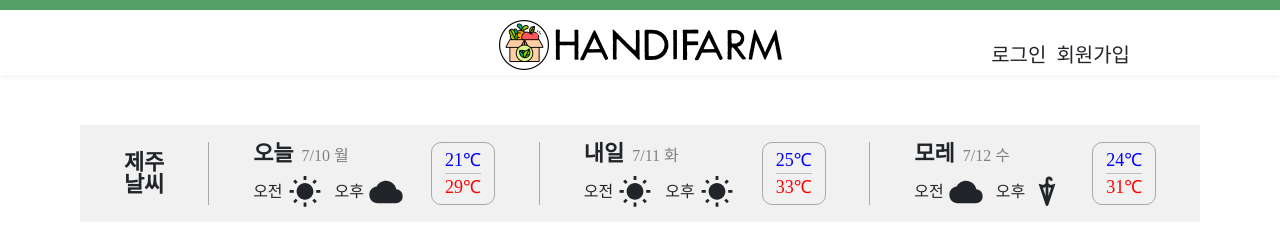
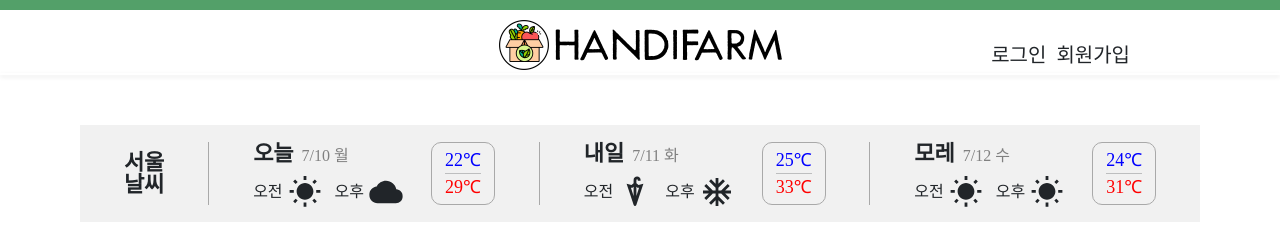
Before and after one commit to 1roo/handifarm-frontend, a React (Create React App) app: page /weather in a window 1280 px wide. Shown: the top 246 px of the page. Built offline with nearby package versions, Linux system fonts and the light colour scheme; no server answers; a web font is replaced by a local one.

Commit message:
230720 아이콘 출력을 위한 부단한 노력을 했으나 결과는 미미함

```diff
--- a/src/components/todayInfo/Weather.js
+++ b/src/components/todayInfo/Weather.js
@@ -10,6 +10,17 @@ import AcUnitIcon from '@mui/icons-material/AcUnit';      //날씨 눈
 // mui 아이콘 > 끝!
 import { json } from "react-router-dom";
 import { ENCODING_KEY, WMCODE_KEY } from '../../config/key-config';
+
+
+
+
+/*
+  할 일...
+  1. 아이콘 출력하기 (날씨에 따라 1~4로 구분해서 배열을 만들어놨으나 출력이 어려움...)
+  2. 데이터 한번만 불러와서 저장하게 하기 (지금 렌더링 한 번당 배열을 1200개 불어옴)
+  3. .........디자인과 출력 기타 등등 페이지 완성 필요
+*/
+
 
 
 const Weather = () => {
@@ -90,11 +101,11 @@ const Weather = () => {
       }
     });
 
-    // 사흘간 날씨 구하기 (12시 정오 기준)
+    // 사흘간 날씨 구하기 (오전 오후 6시 기준)
     const skys = itemList.filter(it => it.category == 'SKY' && (it.fcstTime == '0600' || it.fcstTime == '1800' ))
     const skyCode = skys.map(it => it.fcstValue);
 
-    //사흘간 날씨 구하기22 (12시 정오 기준)
+    //사흘간 날씨 구하기22 (오전 오후 6시 기준)
     const rains = itemList.filter(it => it.category == 'PTY' && (it.fcstTime == '0600' || it.fcstTime == '1800' ))
     const rainCode = rains.map(it => it.fcstValue);
 
@@ -118,6 +129,12 @@ const Weather = () => {
     console.log('날씨코드:', skyCode, '비 여부 코드:', rainCode);
     console.log('어제, 오늘, 내일 날씨 코드: ', skyRainList);
     console.log('어제, 오늘, 내일의 최저/최고 온도: ', temp);
+
+    // localStorage.setItem('tempData', temp);
+    // localStorage.setItem('skyData', skyRainList);
+    // console.log(localStorage.getItem('tempData'));
+    // console.log(localStorage.getItem('skyData'));
+
     document.querySelector('.weather.D0 .temp span:nth-of-type(1)').textContent = temp[0]+'℃';
     document.querySelector('.weather.D0 .temp span:nth-of-type(2)').textContent = temp[1]+'℃';
     document.querySelector('.weather.D1 .temp span:nth-of-type(1)').textContent = temp[2]+'℃';
@@ -125,6 +142,7 @@ const Weather = () => {
     document.querySelector('.weather.D2 .temp span:nth-of-type(1)').textContent = temp[4]+'℃';
     document.querySelector('.weather.D2 .temp span:nth-of-type(2)').textContent = temp[5]+'℃';
 
+    // 바로바로 출력은 되나 텍스트 Object [Object] 이따구로 불러와짐.
     // document.querySelector('.weather.D0 div .icon i:nth-of-type(1)').innerHTML = weatherIcon[skyRainList[0]];
     // document.querySelector('.weather.D0 div .icon i:nth-of-type(2)').innerHTML = weatherIcon[skyRainList[1]];
     // document.querySelector('.weather.D1 div .icon i:nth-of-type(1)').textContent = weatherIcon[skyRainList[2]];
@@ -134,10 +152,6 @@ const Weather = () => {
 
   }
 
-  function getWeatherIcon() {
-    return ;
-  }
-
 
   return(
   <>
@@ -145,7 +159,7 @@ const Weather = () => {
         <img id="loadingElement" src="https://cdn-icons-png.flaticon.com/512/189/189768.png"/>
     </div>    */}
     <section className='weather-box'>
-        <div className='title'><h2>제주<br/>날씨</h2></div>
+        <div className='title'><h2>서울<br/>날씨</h2></div>
 
         <div className='weather D0'>
           <div>
@@ -156,7 +170,7 @@ const Weather = () => {
             </div>
           </div>
           <div className='temp'>
-            <span>{getTempData(0).temp}21℃</span> <hr/> <span>29℃</span>
+            <span>{getTempData(0).temp}22℃</span> <hr/> <span>29℃</span>
           </div>
         </div> {/* weather D-0 END */}
 
@@ -164,8 +178,8 @@ const Weather = () => {
           <div>
             <div className='day'><h3>내일</h3><span>{getDate(1).month}/{getDate(1).day} {getDate(1).dayName}</span></div>
             <div className='icon'>
-              <span className='am'>오전</span>  <i>{weatherIcon[0]}</i>
-              <span className='pm'>오후</span>  <i>{weatherIcon[0]}</i>
+              <span className='am'>오전</span>  <i>{weatherIcon[2]}</i>
+              <span className='pm'>오후</span>  <i>{weatherIcon[3]}</i>
             </div>
           </div>
           <div className='temp'>
@@ -177,8 +191,8 @@ const Weather = () => {
           <div>
             <div className='day'><h3>모레</h3><span>{getDate(2).month}/{getDate(2).day} {getDate(2).dayName}</span></div>
             <div className='icon'>
-              <span className='am'>오전</span> <i>{weatherIcon[1]}</i>
-              <span className='pm'>오후</span> <i>{weatherIcon[2]}</i>
+              <span className='am'>오전</span> <i>{weatherIcon[0]}</i>
+              <span className='pm'>오후</span> <i>{weatherIcon[0]}</i>
             </div>
           </div>
           <div className='temp'>
```
